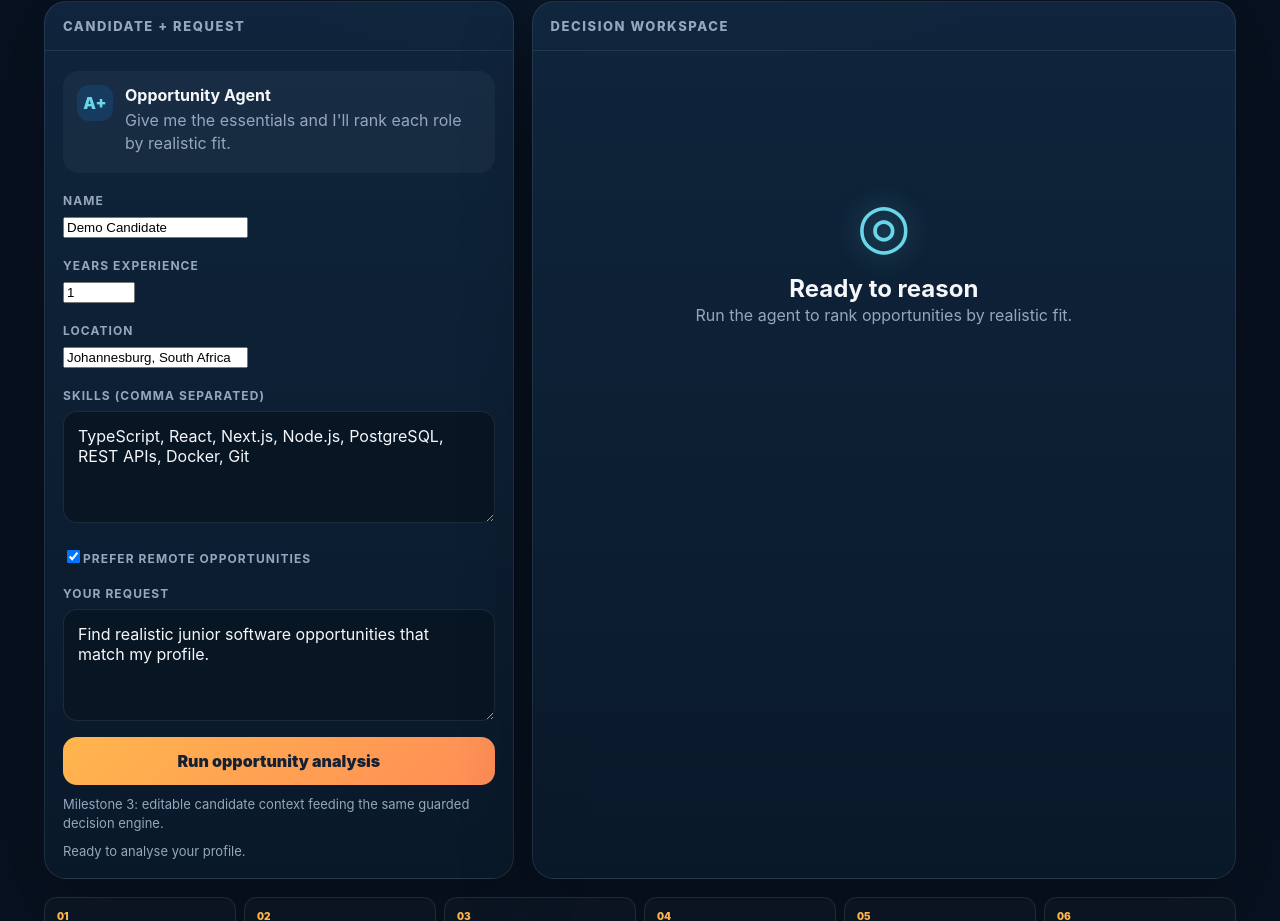
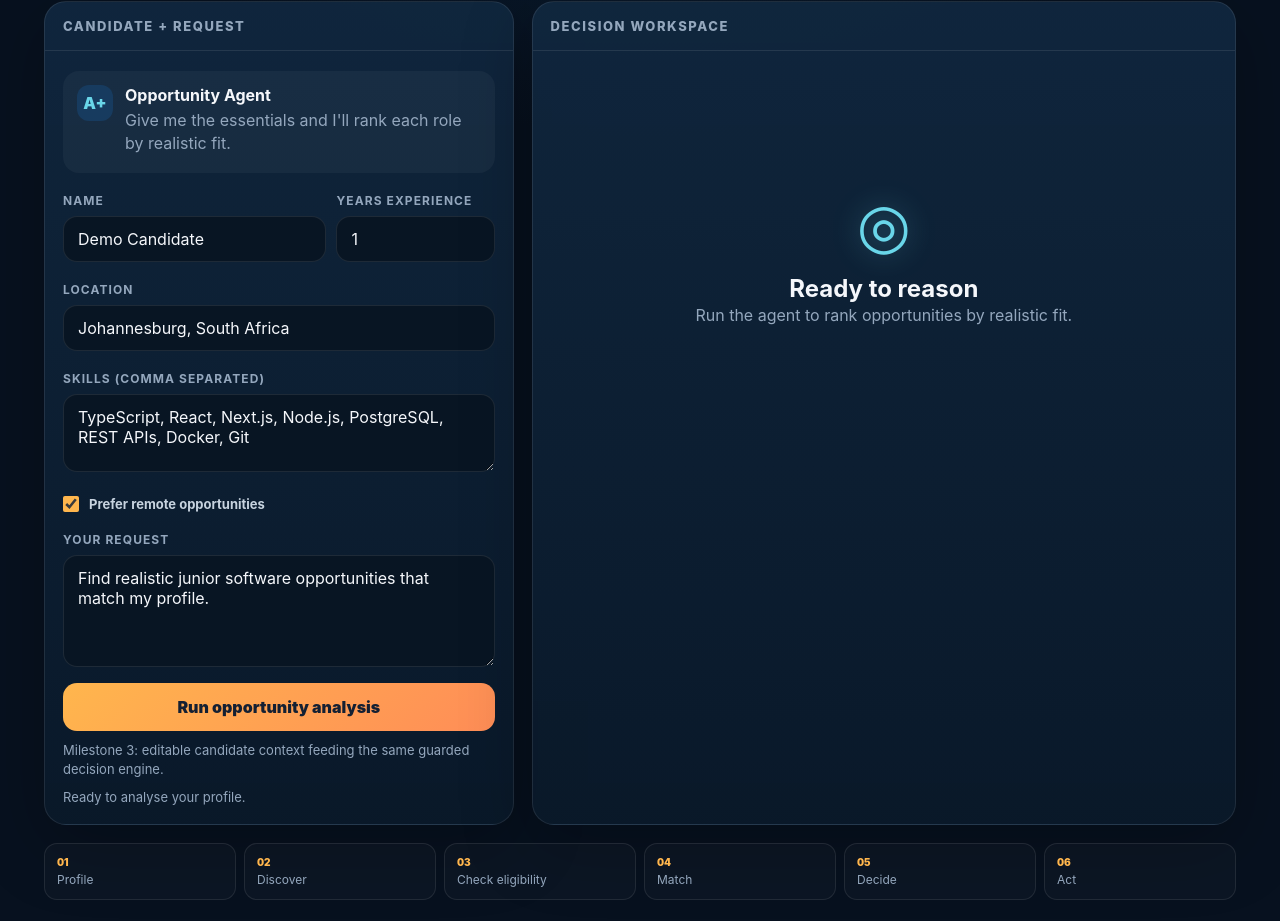
Before and after one commit to keketsoleu25/alchemy-opportunity-agent, a Next.js app: page / in a window 1280 px wide. Shown: the part 562-1483 px from the top of the page. Built offline with nearby package versions, Linux system fonts and the light colour scheme.

Commit message:
style: support editable candidate profile form

```diff
--- a/app/globals.css
+++ b/app/globals.css
@@ -11,7 +11,7 @@
 }
 * { box-sizing: border-box; }
 body { margin: 0; background: radial-gradient(circle at top, #112c48 0, var(--bg) 42%); color: var(--text); font-family: Inter, ui-sans-serif, system-ui, -apple-system, BlinkMacSystemFont, "Segoe UI", sans-serif; min-height: 100vh; }
-button, textarea { font: inherit; }
+button, textarea, input { font: inherit; }
 .shell { max-width: 1240px; margin: 0 auto; padding: 24px; }
 .topbar { display:flex; justify-content:space-between; align-items:center; border-bottom:1px solid var(--line); padding-bottom:18px; }
 .brand { display:flex; gap:12px; align-items:center; }
@@ -29,10 +29,15 @@ h1 em { color:var(--accent);font-style:normal; }
 .panelTitle { padding:16px 18px;border-bottom:1px solid var(--line);font-size:13px;color:var(--muted);text-transform:uppercase;letter-spacing:.12em;font-weight:800; }
 .conversation { padding-bottom:18px; }.conversation > *:not(.panelTitle){margin-left:18px;margin-right:18px}.conversation .panelTitle{margin-left:0;margin-right:0}
 .agentMessage { display:flex;gap:12px;margin-top:20px;background:rgba(255,255,255,.04);padding:14px;border-radius:16px; }.agentMessage p{margin:4px 0;color:var(--muted);line-height:1.45}.avatar{width:36px;height:36px;border-radius:12px;display:grid;place-items:center;background:#173b5f;color:var(--cyan);font-weight:900;flex:none}
+.profileGrid{display:grid;grid-template-columns:1fr .6fr;gap:10px}.profileGrid > div{min-width:0}.profileGrid label{margin-left:0;margin-right:0}
 label{display:block;color:var(--muted);font-size:12px;margin-top:20px;margin-bottom:8px;text-transform:uppercase;letter-spacing:.09em;font-weight:700}
-textarea{width:calc(100% - 36px);min-height:112px;resize:vertical;background:#081523;color:var(--text);border:1px solid var(--line);border-radius:14px;padding:14px;outline:none}textarea:focus{border-color:rgba(105,214,233,.6)}
+input, textarea{width:calc(100% - 36px);background:#081523;color:var(--text);border:1px solid var(--line);border-radius:14px;padding:12px 14px;outline:none}input:focus,textarea:focus{border-color:rgba(105,214,233,.6)}
+.profileGrid input{width:100%}
+textarea{min-height:112px;resize:vertical}.compactTextarea{min-height:78px}
+.toggleRow{display:flex;align-items:center;gap:10px;text-transform:none;letter-spacing:0;cursor:pointer}.toggleRow input{width:16px;height:16px;margin:0;accent-color:var(--accent)}.toggleRow span{color:#c7d3df;font-size:13px}
 button{width:calc(100% - 36px);margin-top:12px;background:linear-gradient(135deg,var(--accent),#ff8d57);border:0;border-radius:14px;padding:14px 16px;font-weight:900;color:#142033;cursor:pointer}button:disabled{opacity:.65;cursor:wait}.conversation small{display:block;margin-top:10px;line-height:1.4}
 .results{min-height:480px;padding-bottom:16px}.empty{min-height:410px;display:grid;place-items:center;align-content:center;text-align:center;color:var(--muted)}.empty h2{color:var(--text);margin:12px 0 2px}.empty p{margin:0}.orbit{font-size:62px;color:var(--cyan);text-shadow:0 0 28px rgba(105,214,233,.4)}
 .cards{display:grid;gap:12px;padding:14px}.jobCard{padding:16px;border-radius:17px;background:rgba(255,255,255,.035);border:1px solid var(--line)}.jobTop{display:flex;justify-content:space-between;gap:16px}.jobTop h3{margin:0 0 3px;font-size:18px}.jobTop p{margin:0;color:var(--muted);font-size:13px}.decision{align-self:start;padding:6px 9px;border-radius:9px;font-size:11px;font-weight:900;letter-spacing:.08em}.apply{background:rgba(116,216,154,.12);color:var(--green)}.stretch{background:rgba(255,182,77,.13);color:var(--accent)}.skip{background:rgba(255,105,105,.12);color:#ff8a8a}.scoreRow{display:grid;grid-template-columns:auto 1fr;gap:12px;align-items:center;margin:16px 0 10px}.scoreRow strong{font-size:13px}.scoreTrack{height:7px;border-radius:10px;background:#07111f;overflow:hidden}.scoreTrack div{height:100%;background:linear-gradient(90deg,var(--cyan),var(--green));border-radius:10px}.reasoning{color:#c7d3df;line-height:1.5;font-size:14px}.columns{display:grid;grid-template-columns:1fr 1fr;gap:12px}.columns h4{margin:8px 0;font-size:12px;text-transform:uppercase;letter-spacing:.08em;color:var(--muted)}.columns span{display:block;font-size:12px;line-height:1.5}.good{color:#b5e9c7}.gap{color:#e9caa2}.next{margin-top:13px;padding-top:12px;border-top:1px solid var(--line);font-size:13px;color:#c7d3df;line-height:1.5}
 .flow{display:grid;grid-template-columns:repeat(6,1fr);gap:8px;margin:18px 0 48px}.flow div{border:1px solid var(--line);border-radius:13px;padding:12px;color:var(--muted);font-size:12px;background:rgba(255,255,255,.025)}.flow span{display:block;color:var(--accent);font-size:10px;font-weight:900;margin-bottom:4px}
 @media (max-width: 900px){.workspace{grid-template-columns:1fr}.flow{grid-template-columns:repeat(3,1fr)}.topbar{align-items:flex-start;gap:15px}.status{display:none}.hero{padding-top:46px}.columns{grid-template-columns:1fr}}
+@media (max-width: 560px){.profileGrid{grid-template-columns:1fr}.shell{padding:16px}.hero{padding-top:36px}.flow{grid-template-columns:repeat(2,1fr)}}
```
